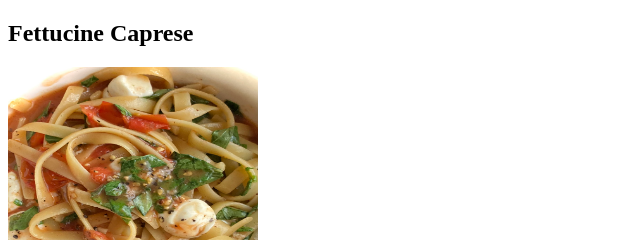
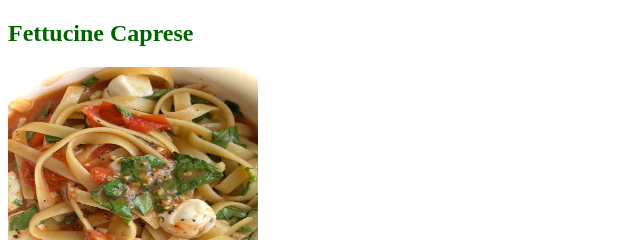
Before and after one commit to joysdev/odin-recipes, a plain HTML site: page recipes/fettucinecaprese.html in a window 1280 px wide. Shown: the top 240 px of the page, 0-640 px from the left. Drawn offline with Linux system fonts and the light colour scheme; files whose address does not match are found by name.

Commit message:
Solve puzzle of shy style was applying to index.html and not fettucinecaprese.html
Notice via GUI files that I had two css files in my odin-recipes repo, and I was only changing the one that was linked to my index.html. Still unsure why copy/paste of my ref from index.html to fettucinecaprese.html didn't work? I will ensure I only create one from here on out which ought to prevent this problem again!

```diff
--- a/recipes/style.css
+++ b/recipes/style.css
@@ -6,3 +6,7 @@
     padding: 15px 25px;
     text-decoration: none;
 }
+
+h2.recipename {
+    color: darkgreen;
+}
```
